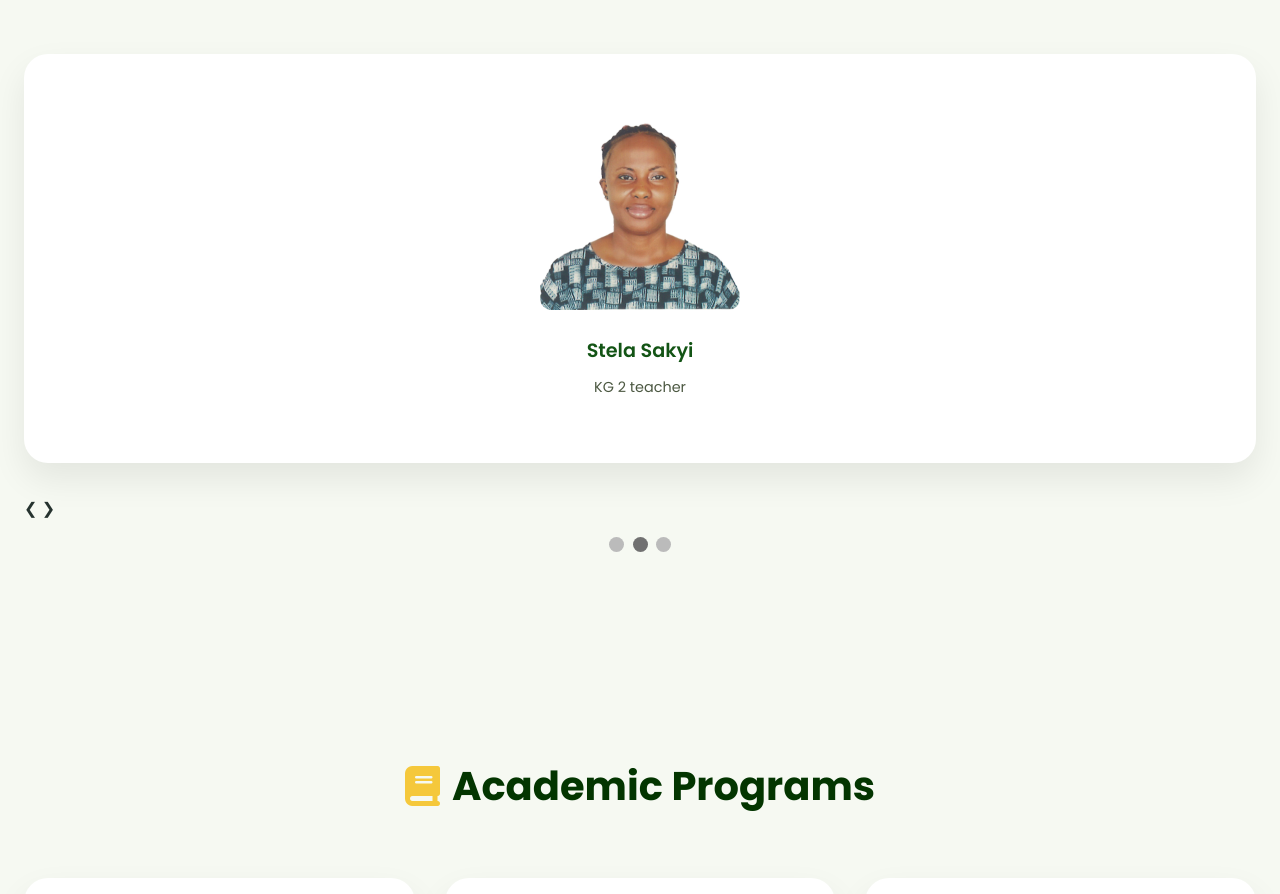
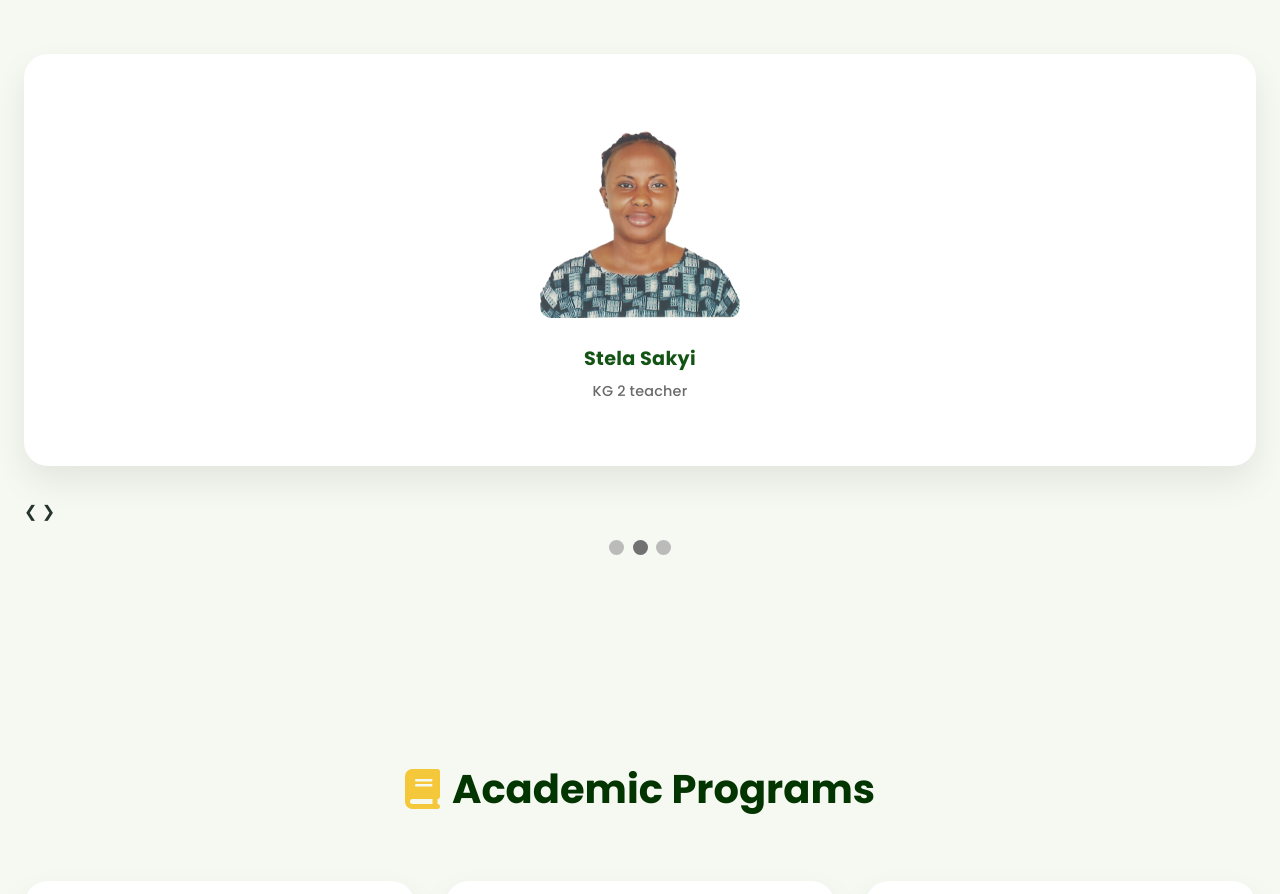
Before and after one commit to RBY122/Owusu-Forkuo-RC-School, a website: page index.html in a window 1280 px wide. Shown: the part 2907-3801 px from the top of the page. Drawn offline with Linux system fonts and the light colour scheme.

Commit message:
Update style.css

```diff
--- a/style.css
+++ b/style.css
@@ -493,21 +493,28 @@ footer {
 
 .school-Staff .slide {
   text-align: center;
-  padding: 1rem;
+  padding: 1.5rem 1rem;
+  display: flex;
+  flex-direction: column;
+  align-items: center;
+  justify-content: center;
 }
 
 .school-Staff .slide h3 {
   font-size: 1.2rem;
   color: #0d500f;
-  margin-bottom: 0.5rem;
-  font-weight: 600;
+  margin-bottom: 0.3rem;
+  font-weight: 700;
+  letter-spacing: 0.3px;
 }
 
 .school-Staff .slide p {
   font-size: 0.9rem;
-  color: #47543d;
-  line-height: 1.6;
-  margin-bottom: 0.5rem;
+  color: #666;
+  line-height: 1.5;
+  margin-bottom: 0;
+  letter-spacing: 0.2px;
+  font-weight: 500;
 }
 
 @media (max-width: 768px) {
```
